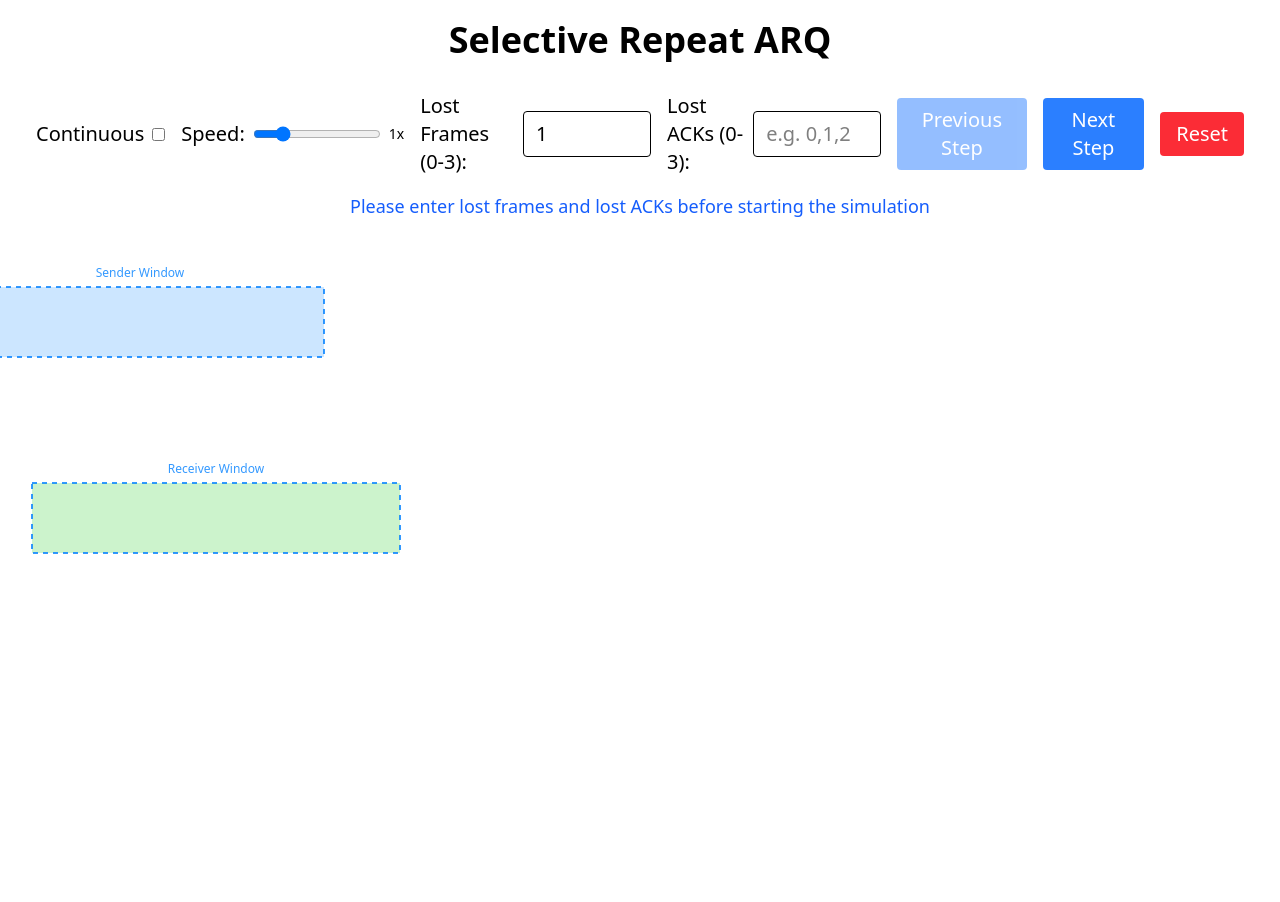
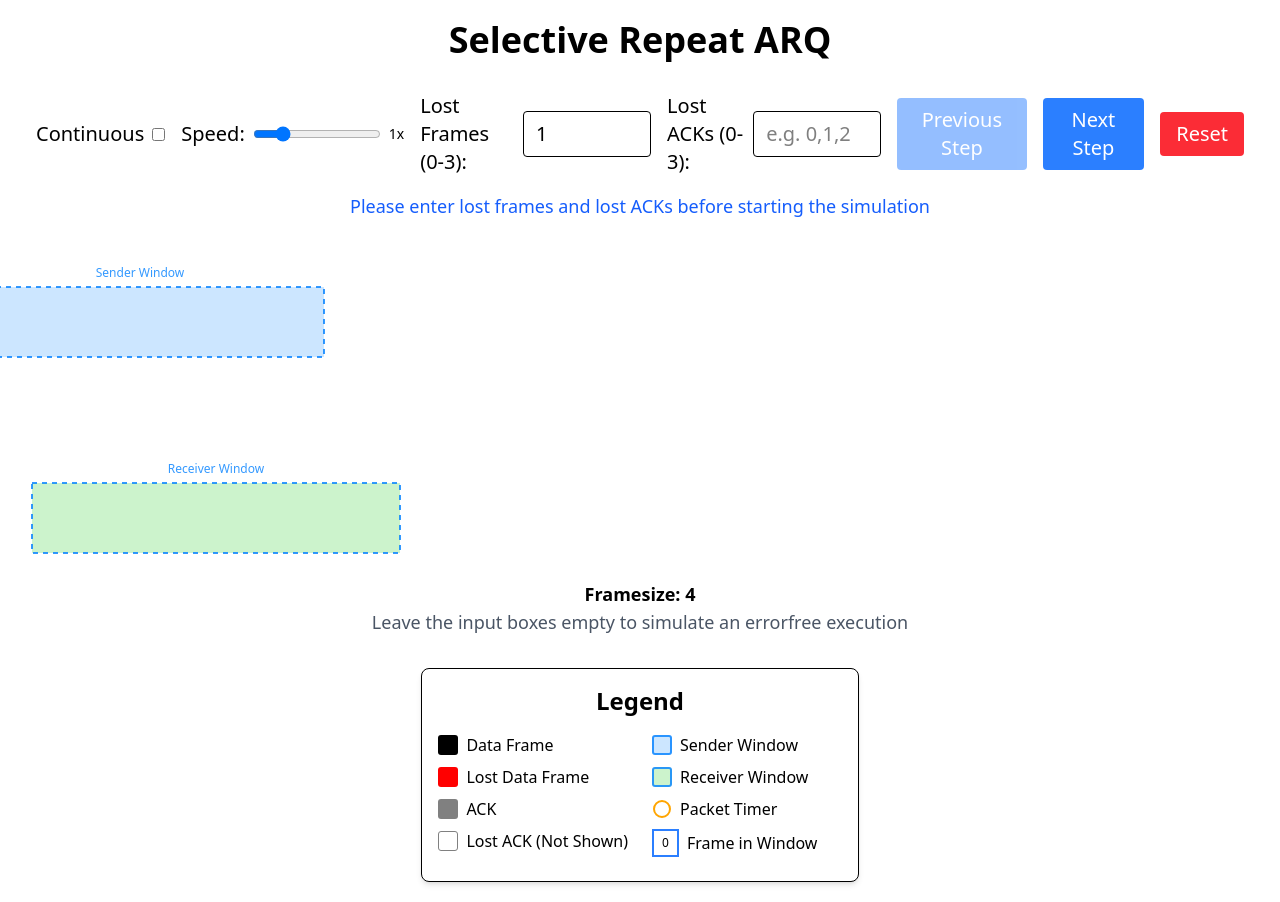
Before and after one commit to aniketchawardol/cn_project, a React (Vite) app: page / in a window 1280 px wide. Shown: the top 902 px of the page. Before the commit the page ends 800 px from the top, so only its background shows below. Built offline with nearby package versions, Linux system fonts and the light colour scheme.

Commit message:
add notes section and legend to Selective Repeat ARQ component for enhanced user guidance

```diff
--- a/src/App.jsx
+++ b/src/App.jsx
@@ -771,6 +771,79 @@ const SelectiveRepeatARQ = () => {
             />
           ))}
       </svg>
+
+      {/* Added Notes Section */}
+      <div className="mt-4 text-center text-lg">
+        <p className="font-bold">Framesize: 4</p>
+        <p className="text-gray-600">Leave the input boxes empty to simulate an errorfree execution</p>
+      </div>
+
+      {/* Added Legend */}
+      <div className="mt-8 p-4 border rounded-lg bg-white shadow-md max-w-3xl">
+        <h2 className="text-2xl font-bold mb-4 text-center">Legend</h2>
+        <div className="grid grid-cols-2 gap-6">
+          <div>
+            <div className="legend-item">
+              <div className="legend-color" style={{ backgroundColor: "black" }}></div>
+              <span>Data Frame</span>
+            </div>
+            <div className="legend-item">
+              <div className="legend-color" style={{ backgroundColor: "red" }}></div>
+              <span>Lost Data Frame</span>
+            </div>
+            <div className="legend-item">
+              <div className="legend-color" style={{ backgroundColor: "grey" }}></div>
+              <span>ACK</span>
+            </div>
+            <div className="legend-item">
+              <div className="legend-color" style={{ backgroundColor: "white", border: "1px solid grey" }}></div>
+              <span>Lost ACK (Not Shown)</span>
+            </div>
+          </div>
+          <div>
+            <div className="legend-item">
+              <div className="legend-color" style={{ backgroundColor: "rgba(0, 128, 255, 0.2)", border: "2px solid rgba(0, 128, 255, 0.8)" }}></div>
+              <span>Sender Window</span>
+            </div>
+            <div className="legend-item">
+              <div className="legend-color" style={{ backgroundColor: "rgba(0, 192, 0, 0.2)", border: "2px solid rgba(0, 128, 255, 0.8)" }}></div>
+              <span>Receiver Window</span>
+            </div>
+            <div className="legend-item">
+              <div className="flex items-center">
+                <svg width="20" height="20" className="mr-2">
+                  <circle cx="10" cy="10" r="8" fill="white" stroke="orange" strokeWidth="2"/>
+                </svg>
+                <span>Packet Timer</span>
+              </div>
+            </div>
+            <div className="legend-item">
+              <div className="flex items-center">
+                <span className="px-2 py-1 border-2 border-blue-500 mr-2 text-xs">0</span>
+                <span>Frame in Window</span>
+              </div>
+            </div>
+          </div>
+        </div>
+      </div>
+
+      <style>
+        {`
+          .legend-item {
+            display: flex;
+            align-items: center;
+            margin-bottom: 8px;
+          }
+
+          .legend-color {
+            width: 20px;
+            height: 20px;
+            margin-right: 8px;
+            border-radius: 3px;
+          }
+        `}
+      </style>
+
     </div>
   );
 };
```
